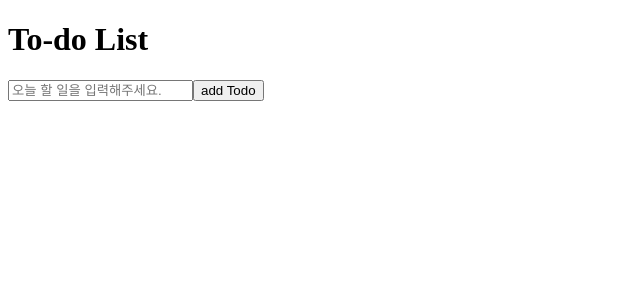
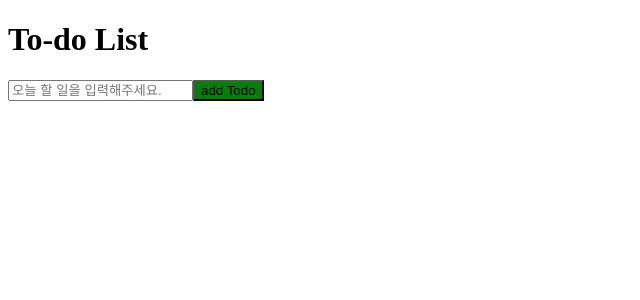
Before and after one commit to Alpaca92/to-do-list, a React (Create React App) app: page / in a window 1280 px wide. Shown: the top 300 px of the page, without its empty margins (0-640 px from the left). Built offline with nearby package versions, Linux system fonts and the light colour scheme.

Commit message:
change btn background color

```diff
--- a/src/components/TodoForm.js
+++ b/src/components/TodoForm.js
@@ -1,4 +1,5 @@
 import { useState } from "react";
+import styles from "./TodoForm.module.css";
 
 function TodoForm({ onSubmit, edit }) {
   const [input, setInput] = useState(edit ? edit.value : "");
@@ -16,14 +17,19 @@ function TodoForm({ onSubmit, edit }) {
   };
 
   return (
-    <form onSubmit={handleSubmit}>
+    <form onSubmit={handleSubmit} className="todo-form">
       <input
         onChange={handleChange}
         value={input}
         type="text"
         placeholder="오늘 할 일을 입력해주세요."
+        className="todo-input"
       />
-      {edit ? <button>Edit Todo</button> : <button>add Todo</button>}
+      {edit ? (
+        <button className={styles['todo-form']}>Edit Todo</button>
+      ) : (
+        <button className={styles['todo-form']}>add Todo</button>
+      )}
     </form>
   );
 }
--- /dev/null
+++ b/src/components/TodoForm.module.css
@@ -0,0 +1,3 @@
+.todo-form {
+  background-color: green;
+}
--- a/src/components/TodoList.js
+++ b/src/components/TodoList.js
@@ -37,7 +37,7 @@ function TodoList() {
   };
 
   return (
-    <div>
+    <>
       <h1>To-do List</h1>
       <TodoForm onSubmit={addTodo} />
       <Todo
@@ -46,7 +46,7 @@ function TodoList() {
         completeTodo={completeTodo}
         removeTodo={removeTodo}
       />
-    </div>
+    </>
   );
 }
 
```
